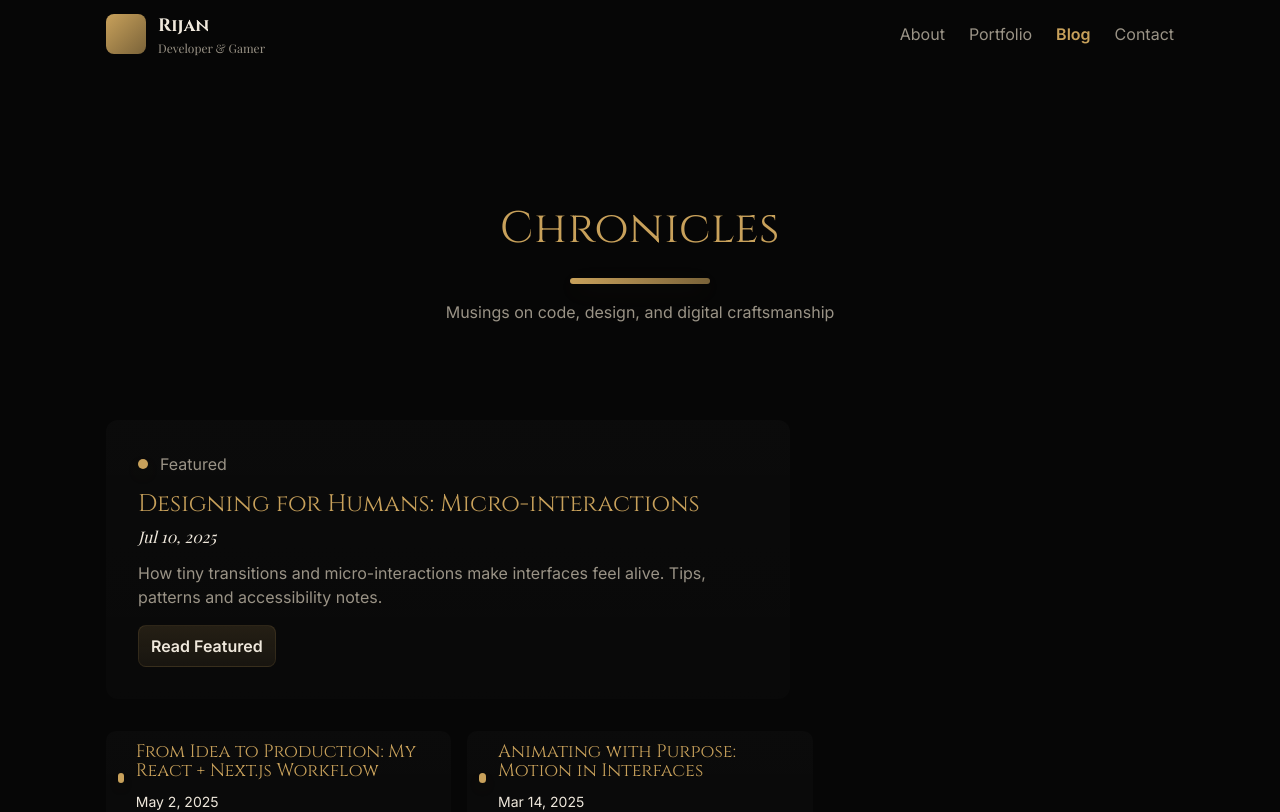
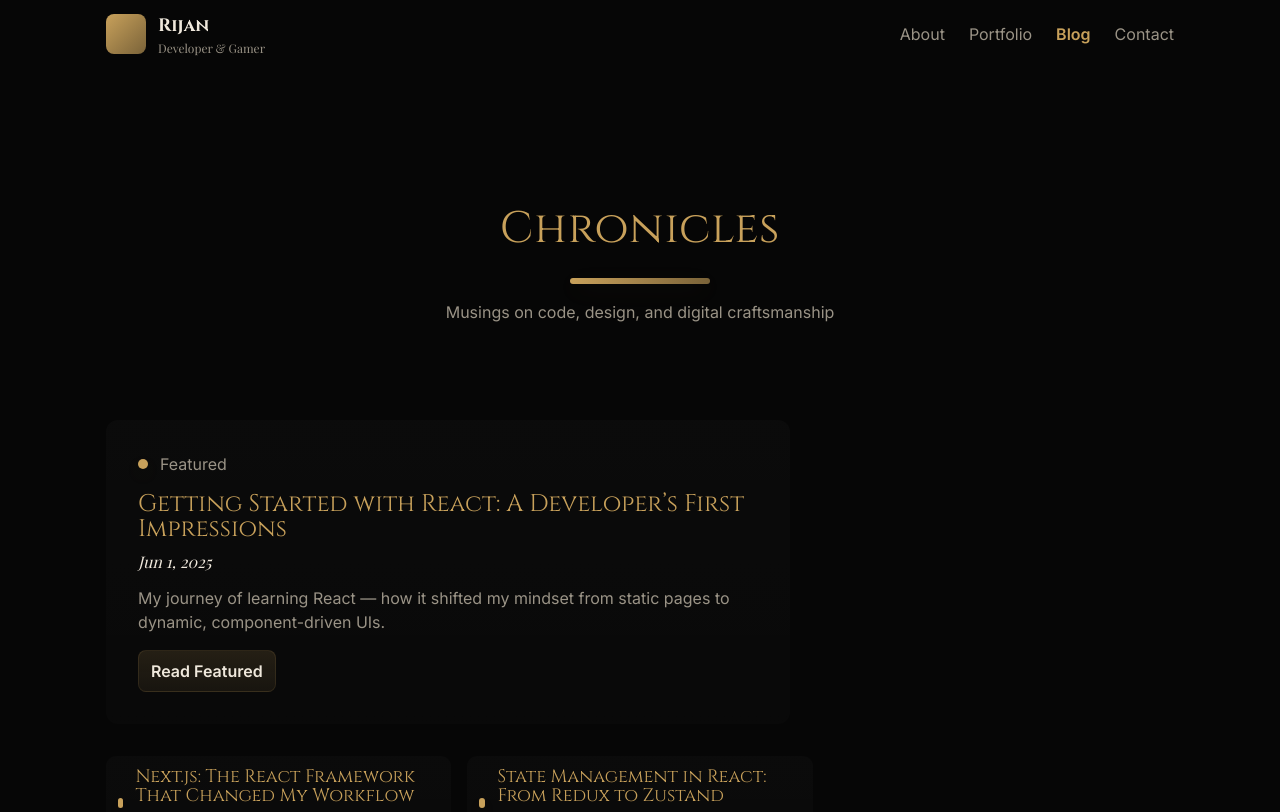
Before and after one commit to Rijan-Budds/portfolio, a Next.js app: page /blog in a window 1280 px wide. Shown: the top 812 px of the page. Built offline with nearby package versions, Linux system fonts and the light colour scheme.

Commit message:
fixed blog

```diff
--- a/src/app/(site)/blog/[slug]/page.tsx
+++ b/src/app/(site)/blog/[slug]/page.tsx
@@ -1,5 +1,5 @@
 import { notFound } from "next/navigation";
-import { posts } from "@/data/posts";
+import postsData from "@/data/posts";
 import Navbar from "@/app/components/layout/Navbar";
 import Footer from "@/app/components/layout/Footer";
 
@@ -17,7 +17,7 @@ function formatDate(iso: string) {
 
 export default function BlogPost({ params }: { params: { slug: string } }) {
   // Find the post by slug
-  const post = posts.find((p) => p.slug === `/blog/${params.slug}`);
+  const post = postsData.find((p) => p.slug === `/blog/${params.slug}`);
 
   // If post not found, return 404
   if (!post) {
@@ -42,12 +42,20 @@ export default function BlogPost({ params }: { params: { slug: string } }) {
             </h1>
           </header>
 
-          {/* This is where the content will go. For now, showing the excerpt */}
+          {/* Show excerpt as lead paragraph */}
           <div className="lead text-xl text-muted mb-8">{post.excerpt}</div>
 
-          <div className="text-muted italic text-center mt-16">
-            Content coming soon...
-          </div>
+          {/* Show full content if available */}
+          {post.content && post.content.trim() ? (
+            <div
+              className="prose prose-invert prose-lg max-w-none"
+              dangerouslySetInnerHTML={{ __html: post.content.trim() }}
+            />
+          ) : (
+            <div className="text-muted italic text-center mt-16">
+              Content coming soon...
+            </div>
+          )}
         </article>
       </main>
 
@@ -57,7 +65,7 @@ export default function BlogPost({ params }: { params: { slug: string } }) {
 }
 
 export async function generateMetadata({ params }: { params: { slug: string } }) {
-  const post = posts.find((p) => p.slug === `/blog/${params.slug}`);
+  const post = postsData.find((p) => p.slug === `/blog/${params.slug}`);
   if (!post) return { title: 'Post not found' };
   return {
     title: post.title,
--- a/src/data/posts.ts
+++ b/src/data/posts.ts
@@ -2,28 +2,102 @@ import type { Posts } from './types';
 
 export const posts: Posts = [
   {
-    id: '1',
-    title: 'Designing for Humans: Micro-interactions',
-    excerpt: 'How tiny transitions and micro-interactions make interfaces feel alive. Tips, patterns and accessibility notes.',
-    date: '2025-07-10',
-    tags: ['design', 'ux'],
-    slug: '/blog/designing-for-humans-micro-interactions',
+    id: '4',
+    title: 'Getting Started with React: A Developer’s First Impressions',
+    excerpt: 'My journey of learning React — how it shifted my mindset from static pages to dynamic, component-driven UIs.',
+    date: '2025-06-01',
+    tags: ['react', 'frontend', 'javascript'],
+    slug: '/blog/getting-started-with-react',
+    content: `
+      <h2>Understanding React’s Core Idea</h2>
+      <p>Before React, I used to structure websites like a pile of HTML, CSS, and jQuery scripts. It worked — until things got messy. React introduced me to <strong>component-based architecture</strong>, where everything is reusable, modular, and easier to reason about.</p>
+
+      <h3>Why React Clicked for Me</h3>
+      <ul>
+        <li><strong>Declarative UI:</strong> Instead of telling the browser how to do things, I just describe <em>what</em> I want the UI to look like.</li>
+        <li><strong>Reusable Components:</strong> A button, modal, or input can live as its own piece — no more spaghetti code.</li>
+        <li><strong>State Management:</strong> Data flows predictably, making debugging simpler.</li>
+      </ul>
+
+      <h3>The Learning Curve</h3>
+      <p>JSX looked weird at first — mixing HTML and JS felt wrong. But once I understood it’s just syntactic sugar for creating UI logic, everything clicked.</p>
+
+      <h3>Pro Tips for Beginners</h3>
+      <ol>
+        <li>Think in components — every UI piece should serve a single purpose.</li>
+        <li>Use the React DevTools to inspect component trees and state.</li>
+        <li>Understand the difference between props and state early on.</li>
+      </ol>
+
+      <p>React didn’t just make building apps easier — it changed the way I <em>think</em> about building user interfaces.</p>
+    `,
   },
   {
-    id: '2',
-    title: 'From Idea to Production: My React + Next.js Workflow',
-    excerpt: 'A practical walkthrough of a lean dev workflow using Next.js, TypeScript and optimized builds.',
-    date: '2025-05-02',
-    tags: ['nextjs', 'react', 'dev'],
-    slug: '/blog/idea-to-production-nextjs',
+    id: '5',
+    title: 'Next.js: The React Framework That Changed My Workflow',
+    excerpt: 'How Next.js simplified my React projects with file-based routing, server rendering, and better developer experience.',
+    date: '2025-07-20',
+    tags: ['nextjs', 'react', 'ssr'],
+    slug: '/blog/nextjs-changed-my-workflow',
+    content: `
+      <h2>Why Next.js?</h2>
+      <p>After working on a few pure React projects, I hit the usual walls — routing setup, SEO issues, and deployment headaches. Then I tried <strong>Next.js</strong> and instantly felt like I’d leveled up.</p>
+
+      <h3>What Makes Next.js Different</h3>
+      <ul>
+        <li><strong>File-based Routing:</strong> No more react-router configs. Just create a file and you’ve got a route.</li>
+        <li><strong>SSR and SSG:</strong> Better SEO and faster page loads out of the box.</li>
+        <li><strong>Built-in API Routes:</strong> A mini backend right inside your frontend project.</li>
+        <li><strong>Optimized Deployments:</strong> Works flawlessly with Vercel and static exports.</li>
+      </ul>
+
+      <h3>My Typical Setup</h3>
+      <pre><code>npx create-next-app@latest my-site --typescript --tailwind --app</code></pre>
+      <p>I then configure <code>ESLint</code>, <code>Prettier</code>, and my folder structure for components, hooks, and utils.</p>
+
+      <h3>Key Takeaways</h3>
+      <ol>
+        <li>SSR isn’t scary — it just makes your site more powerful.</li>
+        <li>Use dynamic routes to make scalable page structures.</li>
+        <li>Learn about <code>getStaticProps</code> and <code>getServerSideProps</code> — they’re game changers.</li>
+      </ol>
+
+      <p>Next.js gave me production-grade tools while keeping development fast and enjoyable. It’s now my default React setup for almost everything.</p>
+    `,
   },
   {
-    id: '3',
-    title: 'Animating with Purpose: Motion in Interfaces',
-    excerpt: 'When to add motion, when to avoid it, and how to keep performance smooth on low-end devices.',
-    date: '2025-03-14',
-    tags: ['animation', 'performance'],
-    slug: '/blog/animating-with-purpose',
+    id: '6',
+    title: 'State Management in React: From Redux to Zustand',
+    excerpt: 'How I moved from Redux to simpler solutions like Zustand and learned to manage state more effectively.',
+    date: '2025-08-08',
+    tags: ['react', 'zustand', 'redux', 'state-management'],
+    slug: '/blog/state-management-redux-zustand',
+    content: `
+      <h2>The State Management Struggle</h2>
+      <p>When my React projects started growing, prop drilling became a nightmare. Redux was my first solution — powerful, but heavy. Over time, I found lighter, more modern tools like <strong>Zustand</strong> and <strong>Jotai</strong>.</p>
+
+      <h3>Redux: The Classic</h3>
+      <p>Redux was revolutionary. It taught me about predictable state updates and single sources of truth. But it came with a lot of boilerplate — reducers, actions, constants, and store setup.</p>
+
+      <h3>Zustand: The Modern Simplicity</h3>
+      <p>Zustand felt like fresh air. It’s just a few lines of code and gives you global state that feels as simple as using <code>useState</code>.</p>
+      <pre><code>import { create } from 'zustand'
+
+const useStore = create((set) => ({
+  count: 0,
+  increment: () => set((state) => ({ count: state.count + 1 })),
+}))</code></pre>
+
+      <h3>When to Choose What</h3>
+      <ul>
+        <li><strong>Redux:</strong> Large-scale apps, complex business logic, time travel debugging.</li>
+        <li><strong>Zustand:</strong> Smaller projects, simplicity, or when you just want state without ceremony.</li>
+        <li><strong>React Context:</strong> For lightweight state or themes.</li>
+      </ul>
+
+      <h3>Final Thoughts</h3>
+      <p>State management isn’t about picking the “best” tool — it’s about using the one that fits your app’s scale. These days, I use Zustand for most side projects and Redux Toolkit for bigger client apps.</p>
+    `,
   },
 ];
 
```
Also changed, not shown: 1 other file (tests, documents, lock files or other folders).
